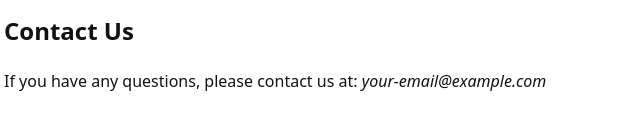
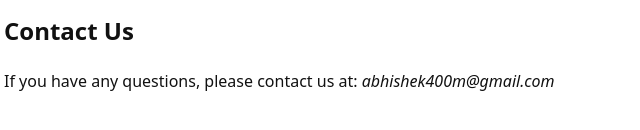
Before and after one commit to Mark-devv/renameit-privacy-policy, a plain HTML site: page index.html in a window 1280 px wide. Shown: the part 576-706 px from the top of the page, 246-886 px from the left. Drawn offline with Linux system fonts and the light colour scheme.

Commit message:
Update index.html
Updated

```diff
--- a/index.html
+++ b/index.html
@@ -23,6 +23,6 @@
   <p>We do not sell, share, or transfer any user data to third parties. No remote code or third-party scripts are executed.</p>
 
   <h2>Contact Us</h2>
-  <p>If you have any questions, please contact us at: <em>your-email@example.com</em></p>
+  <p>If you have any questions, please contact us at: <em>abhishek400m@gmail.com</em></p>
 </body>
 </html>
```
